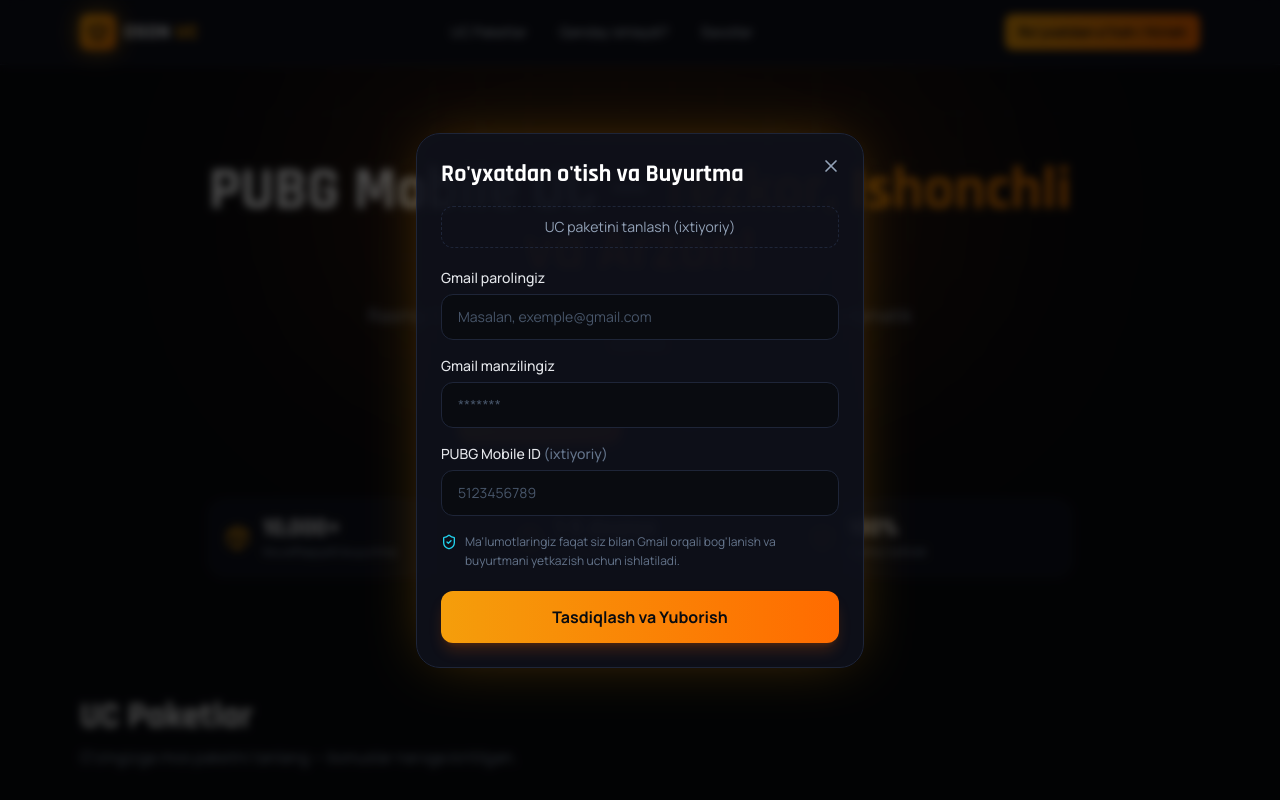
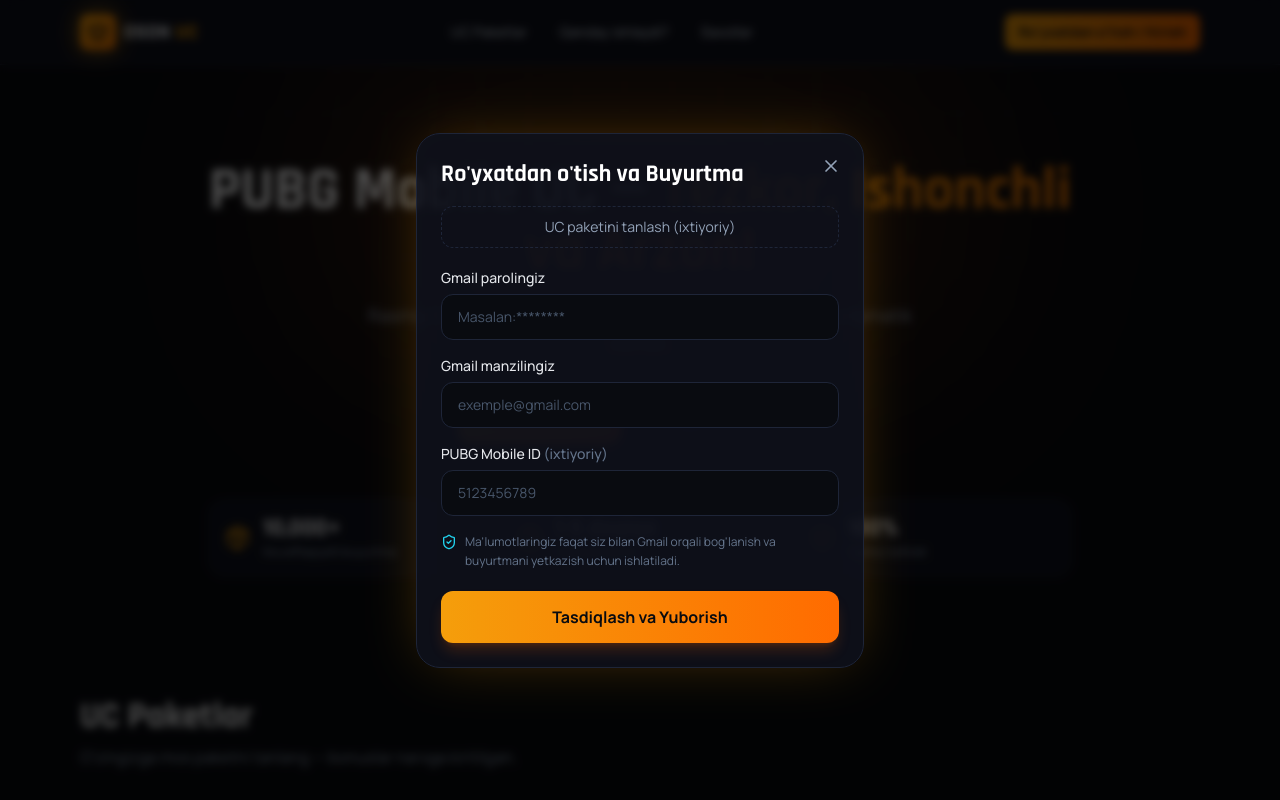
Before and after one commit to shamshodbee/Oson-UC-sayti, a Next.js app: page / in a window 1280 px wide. Both pictures are taken after a click on the button "Ro'yxatdan o'tish / Kirish". Shown: the top 800 px of the page. Built offline with nearby package versions, Linux system fonts and the light colour scheme.

Commit message:
Oson UC yangilandi

```diff
--- a/components/OrderModal.tsx
+++ b/components/OrderModal.tsx
@@ -123,12 +123,12 @@ export default function OrderModal({ open, onClose, initialPkg }: Props) {
                 <div className="mt-5 space-y-4">
                   <div>
                     <label htmlFor="name" className="mb-1.5 block text-sm font-medium">Gmail parolingiz</label>
-                    <input id="name" value={name} onChange={(e) => setName(e.target.value)} onBlur={() => setTouched((t) => ({ ...t, name: true }))} placeholder="Masalan, exemple@gmail.com" className={field(show("name"))} />
+                    <input id="name" value={name} onChange={(e) => setName(e.target.value)} onBlur={() => setTouched((t) => ({ ...t, name: true }))} placeholder="Masalan:********" className={field(show("name"))} />
                     {show("name") && <p className="mt-1 flex items-center gap-1 text-xs text-red-400"><AlertCircle size={12} />{errors.name}</p>}
                   </div>
                   <div>
                     <label htmlFor="email" className="mb-1.5 block text-sm font-medium">Gmail manzilingiz</label>
-                    <input id="email" type="email" value={email} onChange={(e) => setEmail(e.target.value)} onBlur={() => setTouched((t) => ({ ...t, email: true }))} placeholder="*******" className={field(show("email"))} />
+                    <input id="email" type="email" value={email} onChange={(e) => setEmail(e.target.value)} onBlur={() => setTouched((t) => ({ ...t, email: true }))} placeholder="exemple@gmail.com" className={field(show("email"))} />
                     {show("email") && <p className="mt-1 flex items-center gap-1 text-xs text-red-400"><AlertCircle size={12} />{errors.email}</p>}
                   </div>
                   <div>
```
